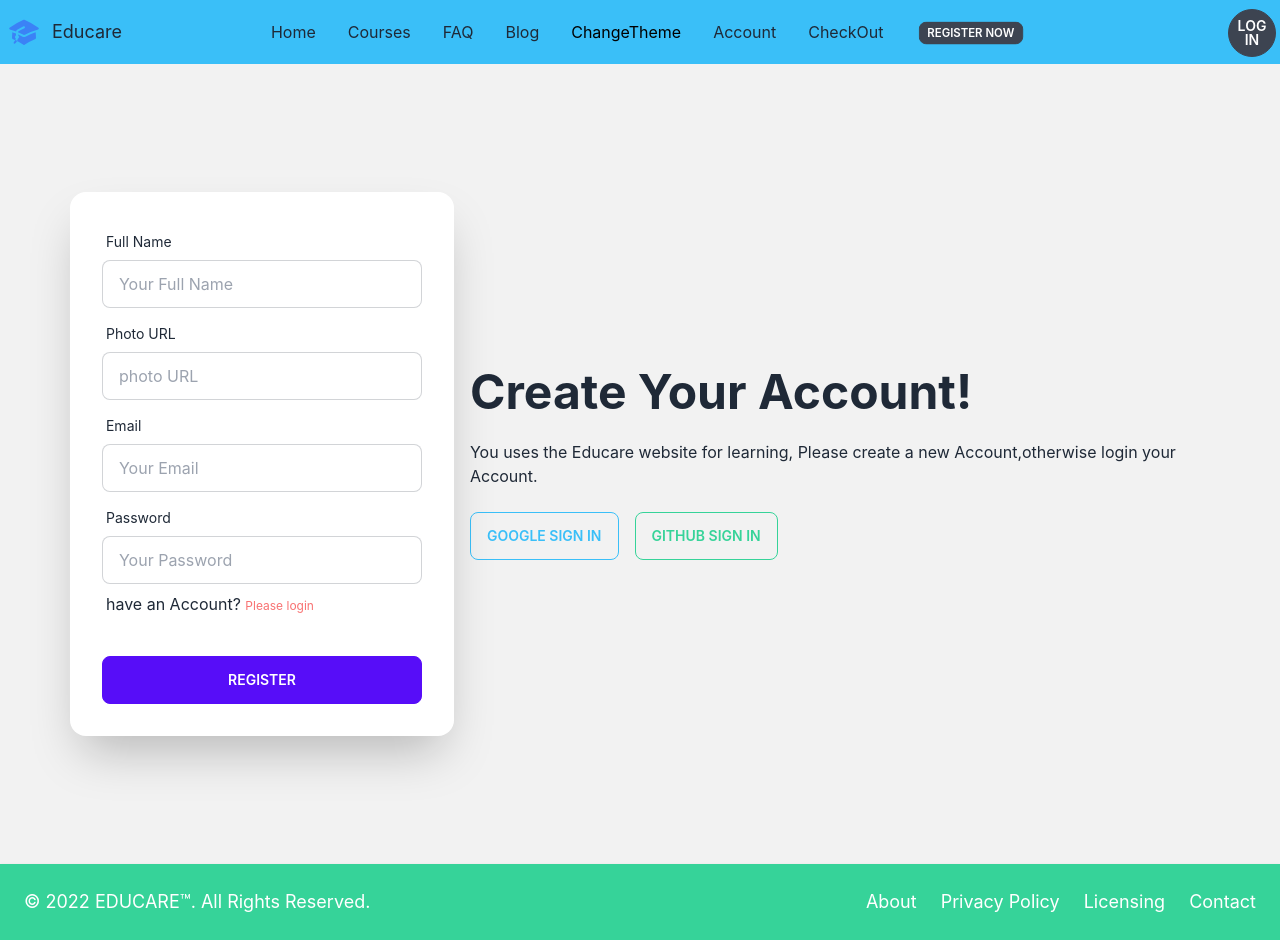
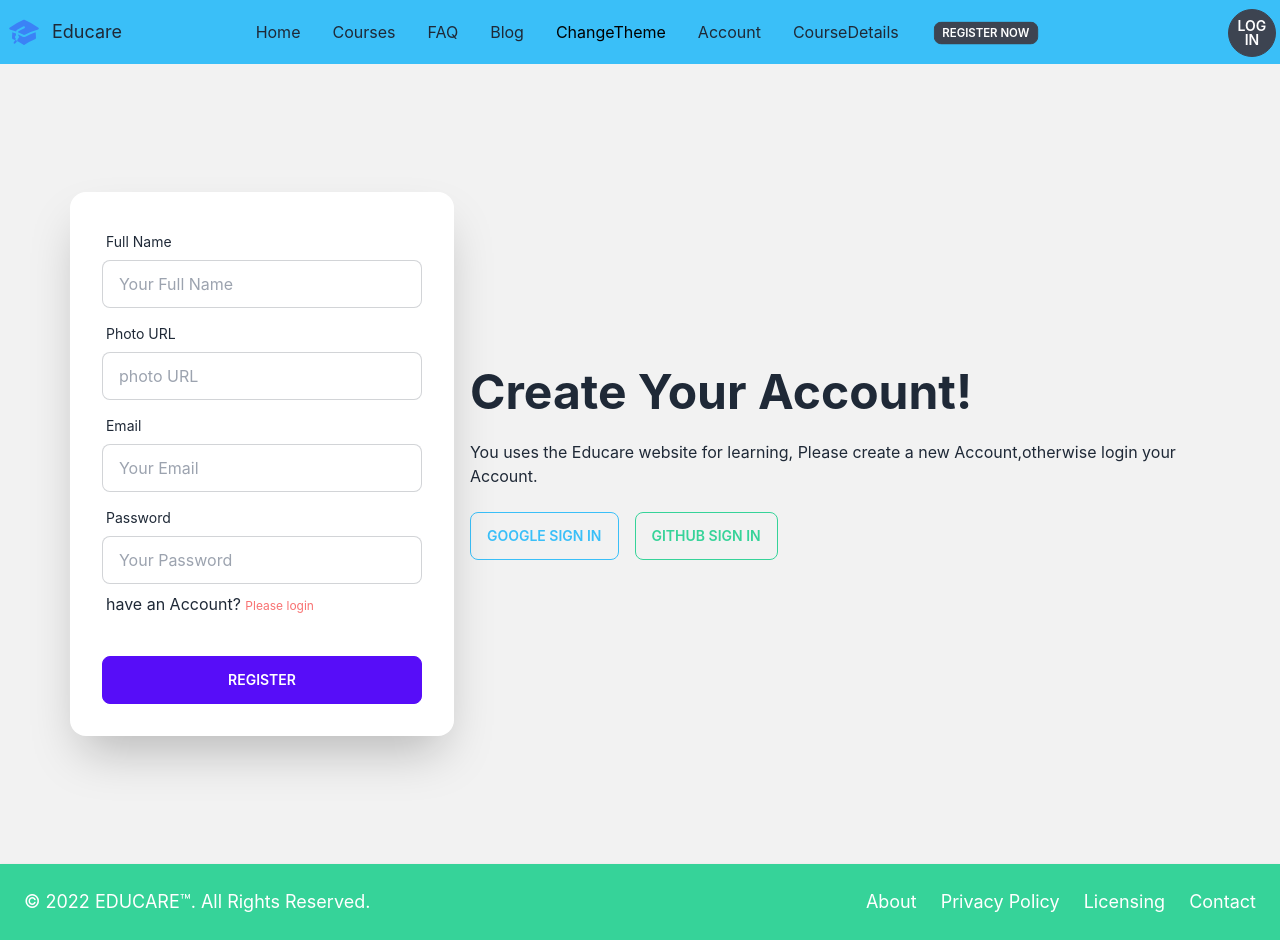
Before and after one commit to rubel17/educare-client, a React (Create React App) app: page /register in a window 1280 px wide. Built offline with nearby package versions, Linux system fonts and the light colour scheme; no server answers.

Commit message:
courses page button work

```diff
--- a/src/Routers/Routers/Routers.js
+++ b/src/Routers/Routers/Routers.js
@@ -35,7 +35,10 @@ export const routers = createBrowserRouter([
             },
             {
                 path:'/checkout/:id',
-                element:<PrivateRoute><CheckOut></CheckOut></PrivateRoute>
+                element:<PrivateRoute><CheckOut></CheckOut></PrivateRoute>,
+                loader:({params}) =>{
+                    return fetch(`http://localhost:5000/course/${params.id}`)
+                  },
             },
             {
                 path:'/faq',
--- a/src/pages/CheckOut/CheckOut.js
+++ b/src/pages/CheckOut/CheckOut.js
@@ -1,9 +1,21 @@
 import React from 'react';
+import { useLoaderData } from 'react-router-dom';
 
 const CheckOut = () => {
+    const course = useLoaderData();
+    const { courseName } = course;
     return (
         <div>
-                <h2>this is CheckOut page</h2>
+                <div className="hero min-h-screen" style={{ backgroundImage: `url("https://placeimg.com/1000/800/arch")` }}>
+                <div className="hero-overlay bg-opacity-60"></div>
+                <div className="hero-content text-center text-neutral-content">
+                    <div className="max-w-md">
+                    <h1 className="mb-5 text-xl font-bold">Display CourseName:</h1>
+                    <p className="mb-5 text-5xl">{courseName}</p>
+
+                    </div>
+                </div>
+                </div>
         </div>
     );
 };
--- a/src/pages/Course/Course.js
+++ b/src/pages/Course/Course.js
@@ -11,7 +11,7 @@ const Course = ({course}) => {
                 <h2 className="card-title">{courseName}</h2>
                 <p>{courseBody }</p>
                 <div className="card-actions justify-end">
-                <button className="btn btn-primary mt-0"> <Link to={`/coursedetails/${course.id}`}>Admission</Link></button>
+                <button className="btn btn-primary mt-0"> <Link to={`/coursedetails/${course.id}`}>Choice Subject </Link></button>
                 </div>
             </div>
             </div>
--- a/src/pages/CourseDitails/CourseDitails.js
+++ b/src/pages/CourseDitails/CourseDitails.js
@@ -1,5 +1,5 @@
 import React from 'react';
-import { useLoaderData } from 'react-router-dom';
+import { Link, useLoaderData } from 'react-router-dom';
 
 const CourseDitails = () => {
     const course  = useLoaderData();
@@ -12,9 +12,14 @@ const CourseDitails = () => {
     <img src={image} className="sm:w-max lg:rounded shadow-2xl" alt="" />
     <div>
       <h1 className="text-5xl font-bold">{courseName}</h1>
-      <p className="py-6">{courseBody}</p>
+      <p className="py-6">{courseBody?courseBody
+      :
+      <strong className='text-2xl text-purple-400'>'Please Visit Courses Page First'<Link to='/courses' className=" ml-3 btn btn-warning">Courses</Link> </strong>
+
+      }
+      </p>
       <p className="py-6">{description}</p>
-      <button className="btn btn-primary">Get Started</button>
+      <button className="btn btn-primary"><Link to={`/checkout/${course.id}`}>Admission Checkout</Link></button>
     </div>
   </div>
 </div>
--- a/src/pages/Header/Header.js
+++ b/src/pages/Header/Header.js
@@ -52,7 +52,7 @@ const Header = () => {
                     >ChangeTheme</Link></li>
 
               <li><Link to='/account'>Account</Link></li>
-              <li><Link to='/checkout'>CheckOut</Link></li>
+              <li><Link to='/coursedetails/:id'>CourseDetails</Link></li>
           </ul>
 
 
```
